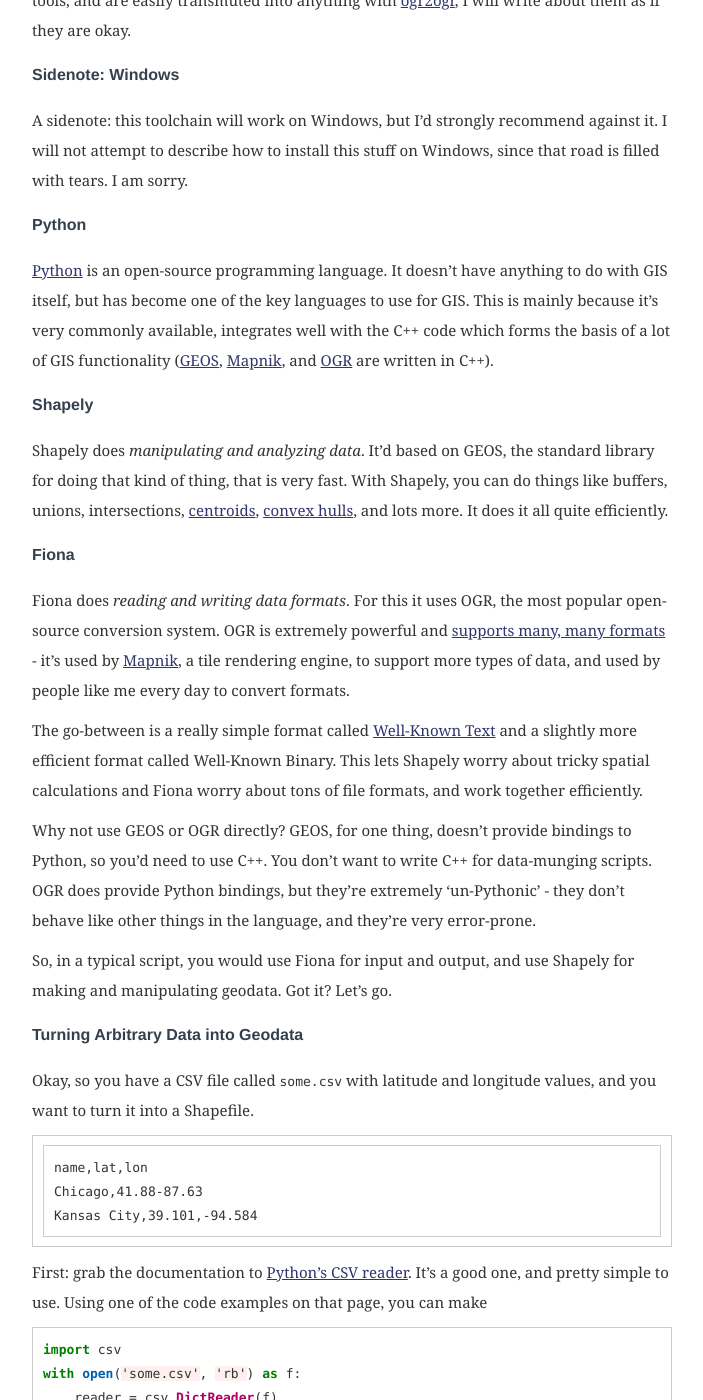
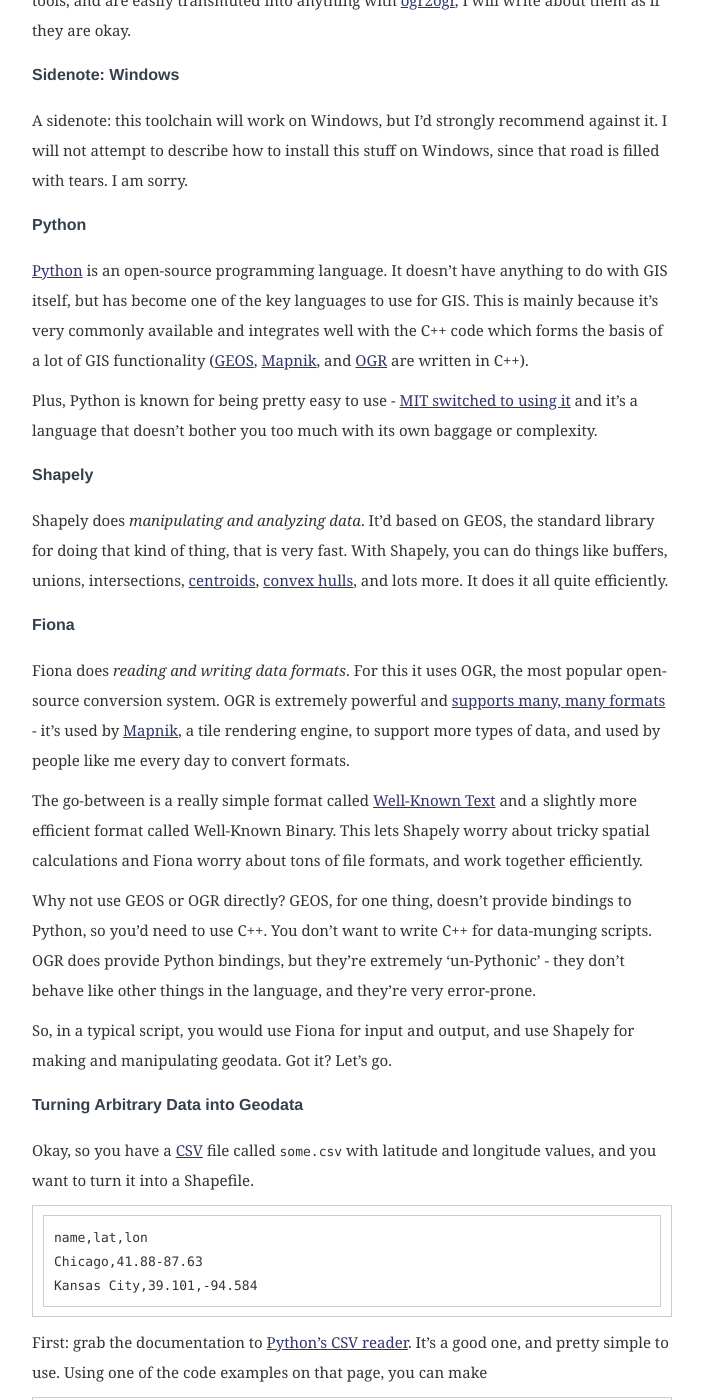
Before and after one commit to konklone/tmcw.github.com, a Jekyll site: the page built from _posts/2012-10-31-gis-with-python-shapely-fiona.md, in a window 1280 px wide and 1400 px high, scrolled down 895 px. Shown: the whole window, without its empty margins (288-991 px from the left). Built offline with Jekyll 4.4.1, drawn with Linux system fonts in a browser that asks for light colours; Markdown is read by kramdown in place of the engine named in the settings; comment, search, counter and statistics services are not loaded; some of the changed text lies outside the part shown.

Commit message:
Improve Python description

```diff
--- a/_posts/2012-10-31-gis-with-python-shapely-fiona.md
+++ b/_posts/2012-10-31-gis-with-python-shapely-fiona.md
@@ -1,7 +1,6 @@
 ---
 layout: post
 title: GIS with Python, Shapely, and Fiona
-hn:
 categories:
 - blog
 ---
@@ -46,10 +45,15 @@
 
 [Python](http://www.python.org/) is an open-source programming language. It
 doesn't have anything to do with GIS itself, but has become one of the key
-languages to use for GIS. This is mainly because it's very commonly available,
+languages to use for GIS. This is mainly because it's very commonly available
+and
 integrates well with the C++ code which forms the basis of a lot of GIS
 functionality ([GEOS](http://geos.osgeo.org/), [Mapnik](http://mapnik.org/),
 and [OGR](http://www.gdal.org/ogr/) are written in C++).
+
+Plus, Python is known for being pretty easy to use - [MIT switched to using it](http://ocw.mit.edu/courses/electrical-engineering-and-computer-science/6-189-a-gentle-introduction-to-programming-using-python-january-iap-2011/)
+and it's a language that doesn't bother you too much with its own baggage or
+complexity.
 
 ## Shapely
 
@@ -82,7 +86,8 @@
 
 ## Turning Arbitrary Data into Geodata
 
-Okay, so you have a CSV file called `some.csv` with latitude and longitude
+Okay, so you have a [CSV](http://en.wikipedia.org/wiki/Comma-separated_values)
+file called `some.csv` with latitude and longitude
 values, and you want to turn it into a Shapefile.
 
     name,lat,lon
@@ -217,7 +222,7 @@
 Pretty much the same process as before, I'll cut through the narrative.
 The big trick is [cascaded union](http://toblerity.github.com/shapely/manual.html#shapely.ops.cascaded_union),
 a fast way of making unions of lots of geometries - it's way faster than using
-QGIS.
+[QGIS](http://www.qgis.org/).
 
 {% highlight python %}
 from shapely.geometry import mapping, shape
```
